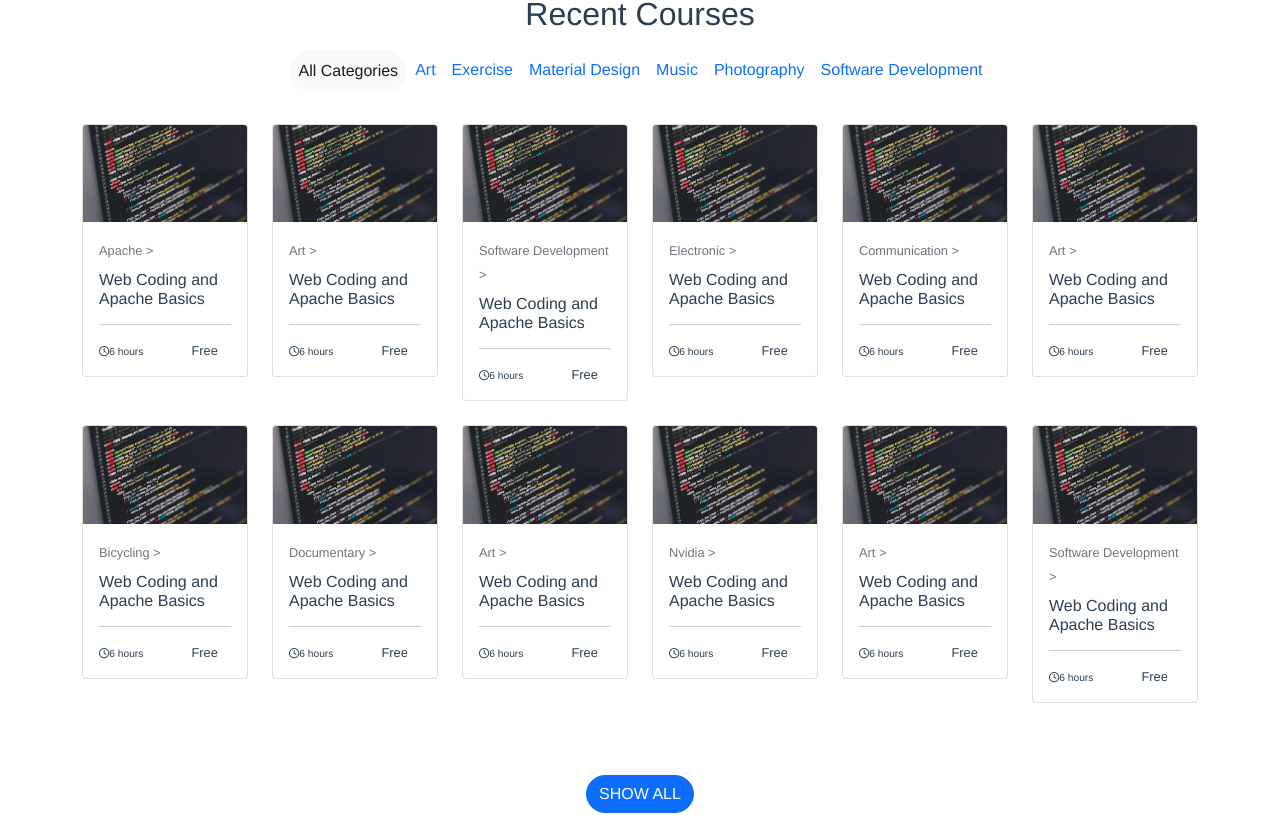
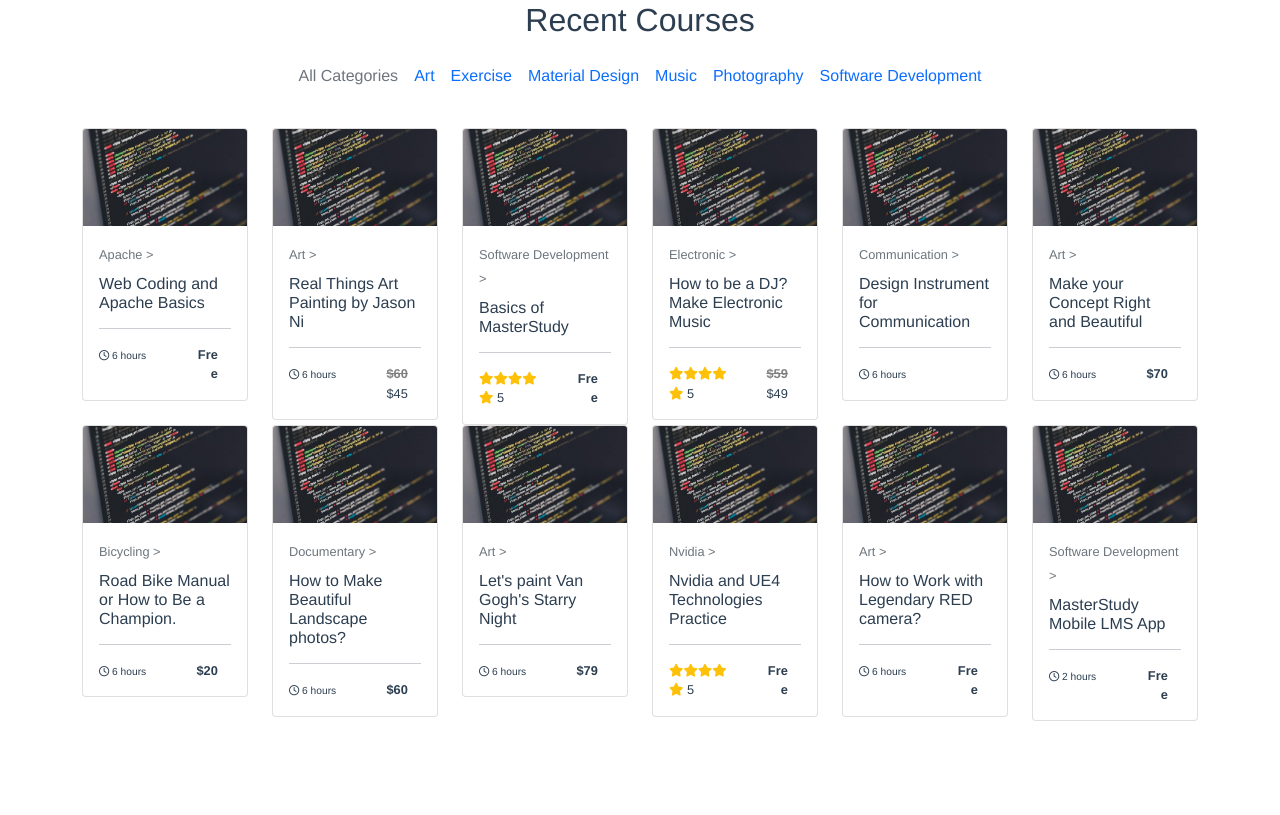
Before and after one commit to ValentinoDeStefano98/proj-html-vuejs, a Vue app: page / in a window 1280 px wide. Shown: the part 1839-2654 px from the top of the page. Built offline with nearby package versions, Linux system fonts and the light colour scheme.

Commit message:
category array added

```diff
--- a/src/components/Header/HeaderBottomComp.vue
+++ b/src/components/Header/HeaderBottomComp.vue
@@ -22,7 +22,7 @@
       </div>
       <div class="col-3 text-end">
         <span class="size me-3 text-primary"> <i class="fa-regular fa-user me-1"></i>Log in</span>
-        <button class="btn btn-primary button-signup me-4 px-4 text-uppercase">Sign up</button>
+        <button class="btn btn-primary button-signup me-4 px-4 text-uppercase hover">Sign up</button>
         <span class="text-primary"><i class="fa-regular fa-bookmark"></i></span>
       </div>
     </div>
@@ -57,4 +57,8 @@ button{
 .button-signup{
   border-radius: 30px;
 }
+
+.hover:hover{
+  background-color: #365182;
+}
 </style>
--- a/src/components/Header/HeaderTopComp.vue
+++ b/src/components/Header/HeaderTopComp.vue
@@ -5,7 +5,7 @@
         <div class="col-4">
           <form>
             <fieldset>
-              <div class="">
+              <div class="mt-3">
                 <select id="disabledSelect" class="form-select w-25">
                   <option>English</option>
                   <option>Italian</option>
@@ -26,7 +26,7 @@
             <li class="me-3 lh-1"> {{ elem.name }} </li>
           </ul>
         </div>
-        <div class="col-2 text-end">
+        <div class="col-2 text-end mt-3">
           <i class="fa-brands fa-twitter me-3"></i>
           <i class="fa-brands fa-instagram me-3"></i>
           <i class="fa-brands fa-git me-3"></i>
--- a/src/components/Main/Jumbo/JumboMid.vue
+++ b/src/components/Main/Jumbo/JumboMid.vue
@@ -3,19 +3,19 @@
     <div class="row d-flex justify-content-between">
       <div class="col-3 text-start minifont background py-2">
         <div>
-          <i class="fa-solid fa-earth-americas fs-2 py-3"></i>
+          <i class="fa-solid fa-earth-americas fs-2 py-3 text-primary"></i>
           <h6>Worldwide recognize</h6>
           <p>Our online course certificates can be used <br> around the world and also in most popular universities and companies.</p>
         </div>
 
       </div>
       <div class="col-3 text-start minifont background py-2">
-        <i class="fs-2 my-3 fa-solid fa-tv"></i>
+        <i class="fs-2 my-3 fa-solid fa-tv text-primary"></i>
         <h6>Mostly Online Learning (sd)</h6>
         <p>Masterstudy online certificates can be <br> obtained in a range of specialized areas and typically take about a year to complete.</p>
       </div>
       <div class="col-3 text-start minifont background py-2">
-        <i class="fa-solid fa-calendar-check fs-2 my-3"></i>
+        <i class="fa-solid fa-calendar-check fs-2 my-3 text-primary"></i>
         <h6>Graduate in as little as 1 Year</h6>
         <p>Online post-graduate certificates are a popular <br> way to develop your professional <br> qualifications of Masterstudy.</p>
       </div>
--- a/src/components/Main/ReadMoreComp.vue
+++ b/src/components/Main/ReadMoreComp.vue
@@ -5,7 +5,7 @@
         <div class="col-6 text-start">
           <h2>Limitless learning, more possibilities</h2>
           <p class="py-3">Online courses open the opportunity for learning to almost anyone regardless of their scheduling commitments.</p>
-          <button class="btn btn-primary">Read more</button>
+          <button class="btn btn-primary text-uppercase px-4">Read more</button>
         </div>
         <div class="col-6">
         </div>
--- a/src/components/Main/RecentCoursesComp.vue
+++ b/src/components/Main/RecentCoursesComp.vue
@@ -9,27 +9,9 @@
               <span class="navbar-toggler-icon"></span>
             </button>
             <div class="collapse navbar-collapse" id="navbarSupportedContent">
-              <ul class="navbar-nav me-auto mb-2 mb-lg-0">
+              <ul class="navbar-nav me-auto mb-2 mb-lg-0" v-for="(elem, index) in arrayCategories" :key="index">
                 <li class="nav-item">
-                  <a class="nav-link active btn btn-light" aria-current="page" href="#">All Categories</a>
-                </li>
-                <li class="nav-item">
-                  <a class="nav-link active text-primary" aria-current="page" href="#">Art</a>
-                </li>
-                <li class="nav-item">
-                  <a class="nav-link active text-primary" aria-current="page" href="#">Exercise</a>
-                </li>
-                <li class="nav-item">
-                  <a class="nav-link active text-primary" aria-current="page" href="#">Material Design</a>
-                </li>
-                <li class="nav-item">
-                  <a class="nav-link active text-primary" aria-current="page" href="#">Music</a>
-                </li>
-                <li class="nav-item">
-                  <a class="nav-link active text-primary" aria-current="page" href="#">Photography</a>
-                </li>
-                <li class="nav-item">
-                  <a class="nav-link active text-primary" aria-current="page" href="#">Software Development</a>
+                  <a v-bind:class="{ 'text-secondary' : elem.active }" class="nav-link text-primary" aria-current="page" href="#">{{ elem.name }}</a>
                 </li>
               </ul>
             </div>
@@ -38,268 +20,31 @@
       </div>
       <div class="container">
         <div class="row py-4">
-          <div class="col-2">
+          <div class="col-2" v-for="(elem, index) in arrayCard" :key="index">
             <div class="card">
               <img src="./../../assets/img/photo-1461749280684-dccba630e2f6-544x322.jpeg" class="card-img-top" alt="...">
               <div class="card-body">
                 <div class="text-start">
-                  <span class="text-secondary size">Apache ></span>
-                <h6 class="card-title pt-2">Web Coding and Apache Basics</h6>
+                  <span class="text-secondary size">{{elem.category}}</span>
+                <h6 class="card-title pt-2">{{elem.name}}</h6>
                 </div>
                 <hr>
                 <div class="container p-0 m-0">
                   <div class="row">
-                    <div class="col-6 text-start size">
-                      <span class="size"><i class="fa-regular fa-clock"></i>6 hours</span>
+                    <div class="col-8 text-start size">
+                      <span class="my-3" v-if="elem.rating !== ''">
+                            <i class="fa-solid fa-star" :class="elem.rating >= 1 ? 'text-warning' : ''"></i>
+                            <i class="fa-solid fa-star" :class="elem.rating >= 2 ? 'text-warning' : ''"></i>
+                            <i class="fa-solid fa-star" :class="elem.rating >= 3 ? 'text-warning' : ''"></i>
+                            <i class="fa-solid fa-star" :class="elem.rating >= 4 ? 'text-warning' : ''"></i>
+                            <i class="fa-solid fa-star" :class="elem.rating == 5 ? 'text-warning' : ''"></i>
+                            {{elem.rating}}
+                      </span>
+                      <span v-if="elem.time != ''" class="size"><i class="fa-regular fa-clock"></i> {{ elem.time }}</span>
                     </div>
-                    <div class="col-6 text-end size">
-                      <span>Free</span>
-                    </div>
-                  </div>
-                </div>
-              </div>
-            </div>
-          </div>
-          <div class="col-2">
-            <div class="card">
-              <img src="./../../assets/img/photo-1461749280684-dccba630e2f6-544x322.jpeg" class="card-img-top" alt="...">
-              <div class="card-body">
-                <div class="text-start">
-                  <span class="text-secondary size">Art ></span>
-                <h6 class="card-title pt-2">Web Coding and Apache Basics</h6>
-                </div>
-                <hr>
-                <div class="container p-0 m-0">
-                  <div class="row">
-                    <div class="col-6 text-start size">
-                      <span class="size"><i class="fa-regular fa-clock"></i>6 hours</span>
-                    </div>
-                    <div class="col-6 text-end size">
-                      <span>Free</span>
-                    </div>
-                  </div>
-                </div>
-              </div>
-            </div>
-          </div>
-          <div class="col-2">
-            <div class="card">
-              <img src="./../../assets/img/photo-1461749280684-dccba630e2f6-544x322.jpeg" class="card-img-top" alt="...">
-              <div class="card-body">
-                <div class="text-start">
-                  <span class="text-secondary size">Software Development ></span>
-                <h6 class="card-title pt-2">Web Coding and Apache Basics</h6>
-                </div>
-                <hr>
-                <div class="container p-0 m-0">
-                  <div class="row">
-                    <div class="col-6 text-start size">
-                      <span class="size"><i class="fa-regular fa-clock"></i>6 hours</span>
-                    </div>
-                    <div class="col-6 text-end size">
-                      <span>Free</span>
-                    </div>
-                  </div>
-                </div>
-              </div>
-            </div>
-          </div>
-          <div class="col-2">
-            <div class="card">
-              <img src="./../../assets/img/photo-1461749280684-dccba630e2f6-544x322.jpeg" class="card-img-top" alt="...">
-              <div class="card-body">
-                <div class="text-start">
-                  <span class="text-secondary size">Electronic ></span>
-                <h6 class="card-title pt-2">Web Coding and Apache Basics</h6>
-                </div>
-                <hr>
-                <div class="container p-0 m-0">
-                  <div class="row">
-                    <div class="col-6 text-start size">
-                      <span class="size"><i class="fa-regular fa-clock"></i>6 hours</span>
-                    </div>
-                    <div class="col-6 text-end size">
-                      <span>Free</span>
-                    </div>
-                  </div>
-                </div>
-              </div>
-            </div>
-          </div>
-          <div class="col-2">
-            <div class="card">
-              <img src="./../../assets/img/photo-1461749280684-dccba630e2f6-544x322.jpeg" class="card-img-top" alt="...">
-              <div class="card-body">
-                <div class="text-start">
-                  <span class="text-secondary size">Communication ></span>
-                <h6 class="card-title pt-2">Web Coding and Apache Basics</h6>
-                </div>
-                <hr>
-                <div class="container p-0 m-0">
-                  <div class="row">
-                    <div class="col-6 text-start size">
-                      <span class="size"><i class="fa-regular fa-clock"></i>6 hours</span>
-                    </div>
-                    <div class="col-6 text-end size">
-                      <span>Free</span>
-                    </div>
-                  </div>
-                </div>
-              </div>
-            </div>
-          </div>
-          <div class="col-2">
-            <div class="card">
-              <img src="./../../assets/img/photo-1461749280684-dccba630e2f6-544x322.jpeg" class="card-img-top" alt="...">
-              <div class="card-body">
-                <div class="text-start">
-                  <span class="text-secondary size">Art ></span>
-                <h6 class="card-title pt-2">Web Coding and Apache Basics</h6>
-                </div>
-                <hr>
-                <div class="container p-0 m-0">
-                  <div class="row">
-                    <div class="col-6 text-start size">
-                      <span class="size"><i class="fa-regular fa-clock"></i>6 hours</span>
-                    </div>
-                    <div class="col-6 text-end size">
-                      <span>Free</span>
-                    </div>
-                  </div>
-                </div>
-              </div>
-            </div>
-          </div>
-
-
-        </div>
-        <div class="row">
-          <div class="col-2">
-            <div class="card">
-              <img src="./../../assets/img/photo-1461749280684-dccba630e2f6-544x322.jpeg" class="card-img-top" alt="...">
-              <div class="card-body">
-                <div class="text-start">
-                  <span class="text-secondary size">Bicycling ></span>
-                <h6 class="card-title pt-2">Web Coding and Apache Basics</h6>
-                </div>
-                <hr>
-                <div class="container p-0 m-0">
-                  <div class="row">
-                    <div class="col-6 text-start size">
-                      <span class="size"><i class="fa-regular fa-clock"></i>6 hours</span>
-                    </div>
-                    <div class="col-6 text-end size">
-                      <span>Free</span>
-                    </div>
-                  </div>
-                </div>
-              </div>
-            </div>
-          </div>
-          <div class="col-2">
-            <div class="card">
-              <img src="./../../assets/img/photo-1461749280684-dccba630e2f6-544x322.jpeg" class="card-img-top" alt="...">
-              <div class="card-body">
-                <div class="text-start">
-                  <span class="text-secondary size">Documentary ></span>
-                <h6 class="card-title pt-2">Web Coding and Apache Basics</h6>
-                </div>
-                <hr>
-                <div class="container p-0 m-0">
-                  <div class="row">
-                    <div class="col-6 text-start size">
-                      <span class="size"><i class="fa-regular fa-clock"></i>6 hours</span>
-                    </div>
-                    <div class="col-6 text-end size">
-                      <span>Free</span>
-                    </div>
-                  </div>
-                </div>
-              </div>
-            </div>
-          </div>
-          <div class="col-2">
-            <div class="card">
-              <img src="./../../assets/img/photo-1461749280684-dccba630e2f6-544x322.jpeg" class="card-img-top" alt="...">
-              <div class="card-body">
-                <div class="text-start">
-                  <span class="text-secondary size">Art ></span>
-                <h6 class="card-title pt-2">Web Coding and Apache Basics</h6>
-                </div>
-                <hr>
-                <div class="container p-0 m-0">
-                  <div class="row">
-                    <div class="col-6 text-start size">
-                      <span class="size"><i class="fa-regular fa-clock"></i>6 hours</span>
-                    </div>
-                    <div class="col-6 text-end size">
-                      <span>Free</span>
-                    </div>
-                  </div>
-                </div>
-              </div>
-            </div>
-          </div>
-          <div class="col-2">
-            <div class="card">
-              <img src="./../../assets/img/photo-1461749280684-dccba630e2f6-544x322.jpeg" class="card-img-top" alt="...">
-              <div class="card-body">
-                <div class="text-start">
-                  <span class="text-secondary size">Nvidia ></span>
-                <h6 class="card-title pt-2">Web Coding and Apache Basics</h6>
-                </div>
-                <hr>
-                <div class="container p-0 m-0">
-                  <div class="row">
-                    <div class="col-6 text-start size">
-                      <span class="size"><i class="fa-regular fa-clock"></i>6 hours</span>
-                    </div>
-                    <div class="col-6 text-end size">
-                      <span>Free</span>
-                    </div>
-                  </div>
-                </div>
-              </div>
-            </div>
-          </div>
-          <div class="col-2">
-            <div class="card">
-              <img src="./../../assets/img/photo-1461749280684-dccba630e2f6-544x322.jpeg" class="card-img-top" alt="...">
-              <div class="card-body">
-                <div class="text-start">
-                  <span class="text-secondary size">Art ></span>
-                <h6 class="card-title pt-2">Web Coding and Apache Basics</h6>
-                </div>
-                <hr>
-                <div class="container p-0 m-0">
-                  <div class="row">
-                    <div class="col-6 text-start size">
-                      <span class="size"><i class="fa-regular fa-clock"></i>6 hours</span>
-                    </div>
-                    <div class="col-6 text-end size">
-                      <span>Free</span>
-                    </div>
-                  </div>
-                </div>
-              </div>
-            </div>
-          </div>
-          <div class="col-2">
-            <div class="card">
-              <img src="./../../assets/img/photo-1461749280684-dccba630e2f6-544x322.jpeg" class="card-img-top" alt="...">
-              <div class="card-body">
-                <div class="text-start">
-                  <span class="text-secondary size">Software Development ></span>
-                <h6 class="card-title pt-2">Web Coding and Apache Basics</h6>
-                </div>
-                <hr>
-                <div class="container p-0 m-0">
-                  <div class="row">
-                    <div class="col-6 text-start size">
-                      <span class="size"><i class="fa-regular fa-clock"></i>6 hours</span>
-                    </div>
-                    <div class="col-6 text-end size">
-                      <span>Free</span>
+                    <div class="col-4 text-end size">
+                      <span v-bind:class="{discounted : elem.discounted == true}" class="fw-bold">{{elem.originalPrice}}</span>
+                      <div v-if="elem.discount !== ''">{{ elem.discount }}</div>
                     </div>
                   </div>
                 </div>
@@ -308,18 +53,180 @@
           </div>
         </div>
       </div>
-      <div class="py-4">
-        <button class="text-uppercase btn btn-primary my-5">Show all</button>
-      </div>
     </div>
-
   </div>
 </template>
 
 <script>
 export default {
   name: 'RecentCoursesComp',
-
+  data() {
+    return {
+      arrayCategories: [{
+            "name": "All Categories",
+            "link": "#",
+            "active": true
+        },
+        {
+            "name": "Art",
+            "link": "#",
+        },
+        {
+            "name": "Exercise",
+            "link": "#",
+        },
+        {
+            "name": "Material Design",
+            "link": "#",
+        },
+        {
+            "name": "Music",
+            "link": "#",
+        },
+        {
+            "name": "Photography",
+            "link": "#",
+        },
+        {
+            "name": "Software Development",
+            "link": "#",
+        },
+        ],
+        arrayCard: [{
+            "poster": "./../../assets/img/photo-1461749280684-dccba630e2f6-544x322.jpeg",
+            "category": "Apache >",
+            "name": "Web Coding and Apache Basics",
+            "time": "6 hours",
+            "rating": "",
+            "originalPrice": "Free",
+            "discount": "",
+            "discounted": false,
+            "link": "#",
+        },
+        {
+            "poster": "./../../assets/img/photo-1461749280684-dccba630e2f6-544x322.jpeg",
+            "category": "Art >",
+            "name": "Real Things Art Painting by Jason Ni",
+            "time": "6 hours",
+            "rating": "",
+            "originalPrice": "$60",
+            "discount": "$45",
+            "discounted": true,
+            "link": "#",
+        },
+        {
+            "poster": "./../../assets/img/photo-1461749280684-dccba630e2f6-544x322.jpeg",
+            "category": "Software Development >",
+            "name": "Basics of MasterStudy",
+            "time": "",
+            "rating": "5",
+            "originalPrice": "Free",
+            "discount": "",
+            "discounted": false,
+            "link": "#",
+        },
+        {
+            "poster": "./../../assets/img/photo-1461749280684-dccba630e2f6-544x322.jpeg",
+            "category": "Electronic >",
+            "name": "How to be a DJ? Make Electronic Music",
+            "time": "",
+            "rating": "5",
+            "originalPrice": "$59",
+            "discount": "$49",
+            "discounted": true,
+            "link": "#",
+        },
+        {
+            "poster": "./../../assets/img/photo-1461749280684-dccba630e2f6-544x322.jpeg",
+            "category": "Communication >",
+            "name": "Design Instrument for Communication",
+            "time": "6 hours",
+            "rating": "",
+            "originalPrice": "",
+            "discount": "",
+            "discounted": false,
+            "link": "#",
+        },
+        {
+            "poster": "./../../assets/img/photo-1461749280684-dccba630e2f6-544x322.jpeg",
+            "category": "Art >",
+            "name": "Make your Concept Right and Beautiful",
+            "time": "6 hours",
+            "rating": "",
+            "originalPrice": "$70",
+            "discount": "",
+            "discounted": false,
+            "link": "#",
+        },
+        {
+            "poster": "./../../assets/img/photo-1461749280684-dccba630e2f6-544x322.jpeg",
+            "category": "Bicycling >",
+            "name": "Road Bike Manual or How to Be a Champion.",
+            "time": "6 hours",
+            "rating": "",
+            "originalPrice": "$20",
+            "discount": "",
+            "discounted": false,
+            "link": "#",
+        },
+        {
+            "poster": "./../../assets/img/photo-1461749280684-dccba630e2f6-544x322.jpeg",
+            "category": "Documentary >",
+            "name": "How to Make Beautiful Landscape photos?",
+            "time": "6 hours",
+            "rating": "",
+            "originalPrice": "$60",
+            "discount": "",
+            "discounted": false,
+            "link": "#",
+        },
+        {
+            "poster": "./../../assets/img/photo-1461749280684-dccba630e2f6-544x322.jpeg",
+            "category": "Art >",
+            "name": "Let's paint Van Gogh's Starry Night",
+            "time": "6 hours",
+            "rating": "",
+            "originalPrice": "$79",
+            "discount": "",
+            "discounted": false,
+            "link": "#",
+        },
+        {
+            "poster": "./../../assets/img/photo-1461749280684-dccba630e2f6-544x322.jpeg",
+            "category": "Nvidia >",
+            "name": "Nvidia and UE4 Technologies Practice",
+            "time": "",
+            "rating": "5",
+            "originalPrice": "Free",
+            "discount": "",
+            "discounted": false,
+            "link": "#",
+        },
+        {
+            "poster": "./../../assets/img/photo-1461749280684-dccba630e2f6-544x322.jpeg",
+            "category": "Art >",
+            "name": "How to Work with Legendary RED camera?",
+            "time": "6 hours",
+            "rating": "",
+            "originalPrice": "Free",
+            "discount": "",
+            "discounted": false,
+            "link": "#",
+        },
+        {
+            "poster": "./../../assets/img/photo-1461749280684-dccba630e2f6-544x322.jpeg",
+            "category": "Software Development >",
+            "name": "MasterStudy Mobile LMS App",
+            "time": "2 hours",
+            "rating": "",
+            "originalPrice": "Free",
+            "discount": "",
+            "discounted": false,
+            "link": "#",
+        },
+        ],
+    }
+    }
 }
 </script>
 
@@ -336,4 +243,13 @@ export default {
 .size{
   font-size: 0.8em;
 }
+
+.active{
+  color: grey;
+}
+
+.discounted{
+  color: grey;
+  text-decoration: line-through;
+}
 </style>
```
